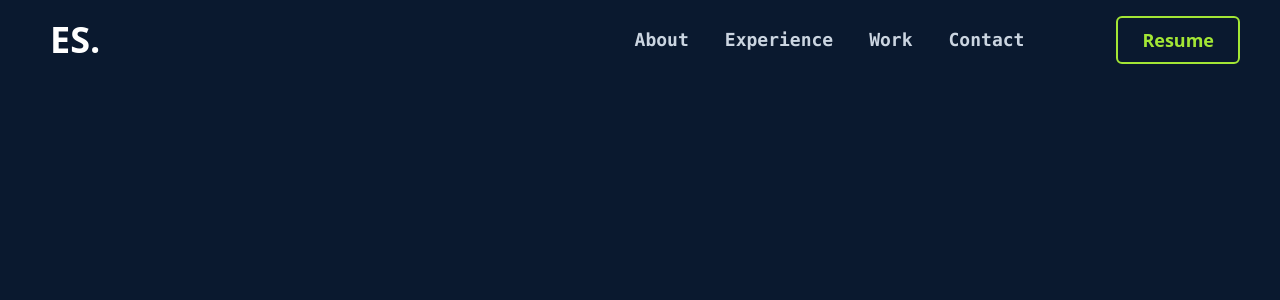
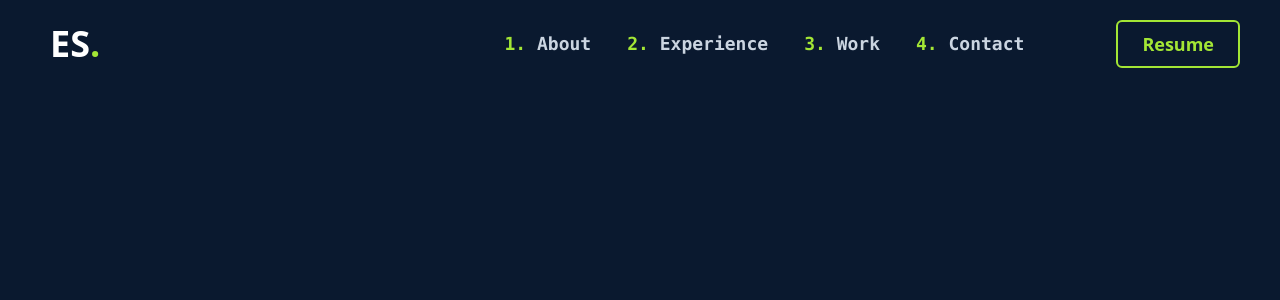
Before and after one commit to enzoSperoni01/portfolio-react-tw, a React (Vite) app: page / in a window 1280 px wide. Shown: the top 300 px of the page. Built offline with nearby package versions, Linux system fonts and the light colour scheme.

Commit message:
Styling with colors + Adding numbers tu de anchors

```diff
--- a/src/components/Navbar.jsx
+++ b/src/components/Navbar.jsx
@@ -7,7 +7,7 @@ function Navbar() {
                 flex
                 justify-between
                 items-center
-                mt-4
+                mt-5
             '>
                 <div>
                     <h1 className='
@@ -18,9 +18,7 @@ function Navbar() {
                         ml-[50px]
                         hover:text-gray-300
                     '>
-                        ES.
-                    </h1>
-                    {/* Logo */}
+                        ES<span className='text-lime-400'>.</span></h1>
                 </div>
 
                 <div className='
@@ -41,30 +39,39 @@ function Navbar() {
                             transition-all
                             ease
                             hover:duration-300
-                        '>About</a>
+                        '><span className='
+                            text-lime-400
+                        '>1.</span> About</a>
                         <a href="#Experience" className='
                             mr-9
                             hover:text-slate-400
                             transition-all
                             ease
                             hover:duration-300
-                        '>Experience</a>
+                        '><span className='
+                            text-lime-400
+                        '>2.</span> Experience</a>
                         <a href="#Work" className='
                             mr-9
                             hover:text-slate-400
                             transition-all
                             ease
                             hover:duration-300
-                        '>Work</a>
+                        '><span className='
+                            text-lime-400
+                        '>3.</span> Work</a>
                         <a href="#Contact" className='
                             mr-9
                             hover:text-slate-400
                             transition-all
                             ease
                             hover:duration-300
-                        '>Contact</a>
+                        '><span className='
+                            text-lime-400
+                        '>4.</span> Contact</a>
                     </div>
 
+                    <a href="#">
                         <button className='
                             border-2
                             border-solid
@@ -83,6 +90,7 @@ function Navbar() {
                         '>
                             Resume
                         </button>
+                    </a>
                 </div>
             </nav>
         </header>
```
Lines whose indentation alone changed are shown as unchanged.
